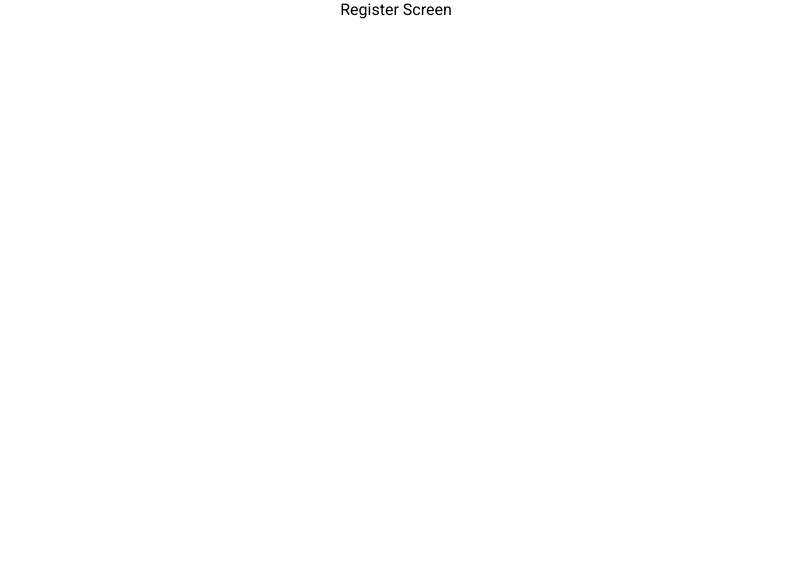
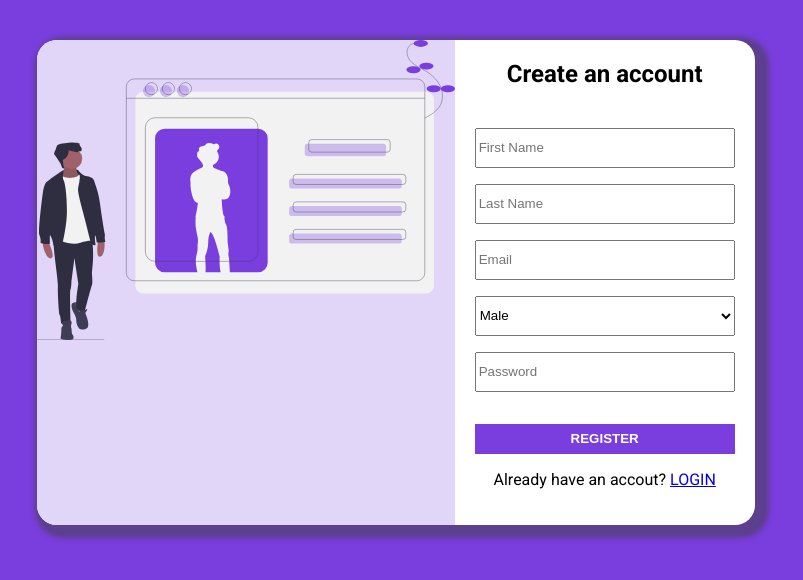
Before and after one commit to shrki416/Playground, a React (Create React App) app in the folder chat-app/chat-frontend/: page /register in a window 1280 px wide. Shown: the top 580 px of the page, without its empty margins (244-1047 px from the left). Built offline with nearby package versions, Linux system fonts and the light colour scheme.

Commit message:
link to login if there is an account

```diff
--- a/chat-app/chat-frontend/src/components/Auth/Register.js
+++ b/chat-app/chat-frontend/src/components/Auth/Register.js
@@ -1,7 +1,48 @@
 import React from "react";
+import register from "../../assests/images/register.svg";
+import { Link } from "react-router-dom";
+
+import "./Auth.scss";
 
 function Register() {
-  return <div>Register Screen</div>;
+  return (
+    <div id="auth-container">
+      <div id="auth-card">
+        <div className="card-shadow">
+          <div id="image-section">
+            <img src={register} alt="register" />
+          </div>
+          <div id="form-section">
+            <h2>Create an account</h2>
+            <form>
+              <div className="input-field mb-1">
+                <input placeholder="First Name" />
+              </div>
+              <div className="input-field mb-1">
+                <input placeholder="Last Name" />
+              </div>
+              <div className="input-field mb-1">
+                <input placeholder="Email" />
+              </div>
+              <div className="input-field mb-1">
+                <select>
+                  <option value="male">Male</option>
+                  <option value="female">Female</option>
+                </select>
+              </div>
+              <div className="input-field mb-2">
+                <input placeholder="Password" />
+              </div>
+              <button>REGISTER</button>
+              <p>
+                Already have an accout? <Link to="/login">LOGIN</Link>
+              </p>
+            </form>
+          </div>
+        </div>
+      </div>
+    </div>
+  );
 }
 
 export default Register;
```
